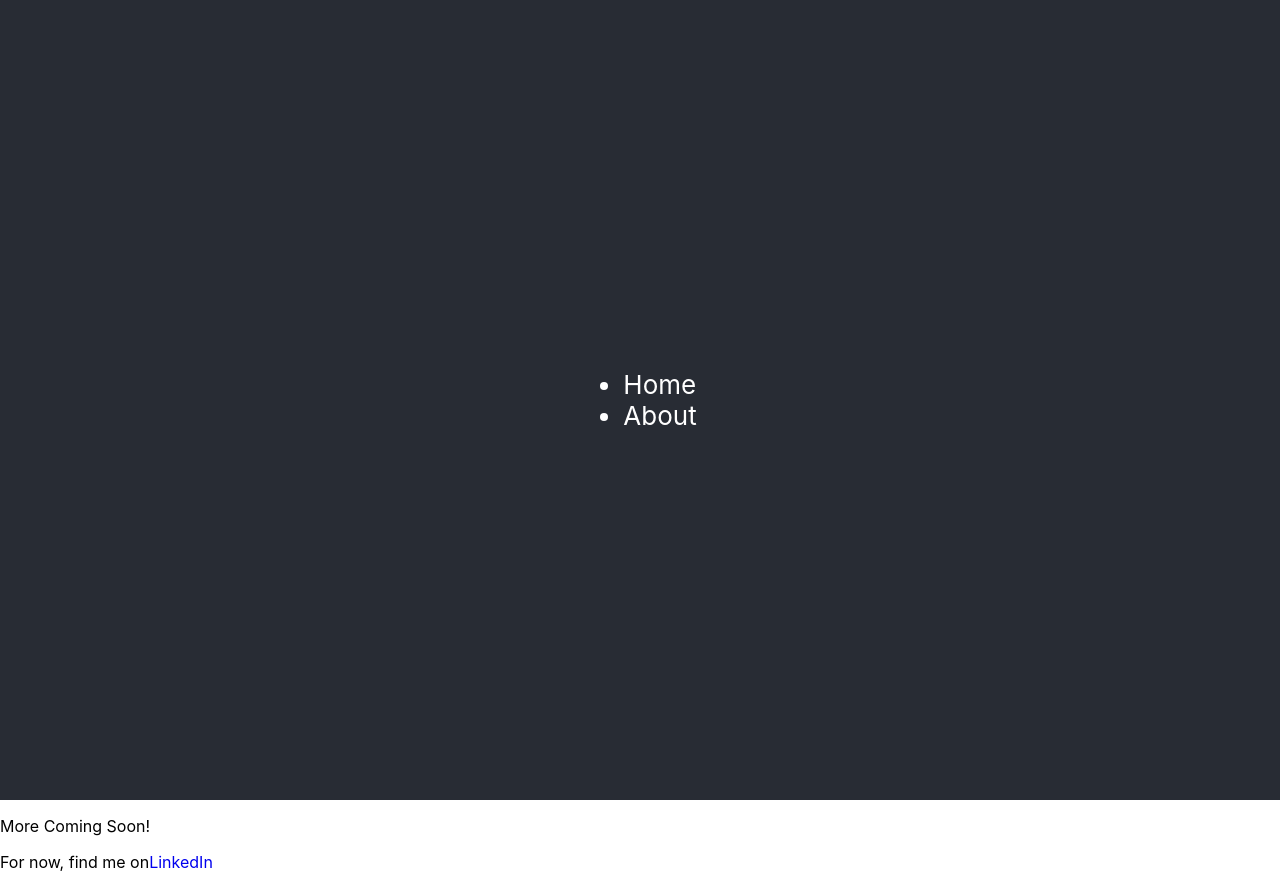
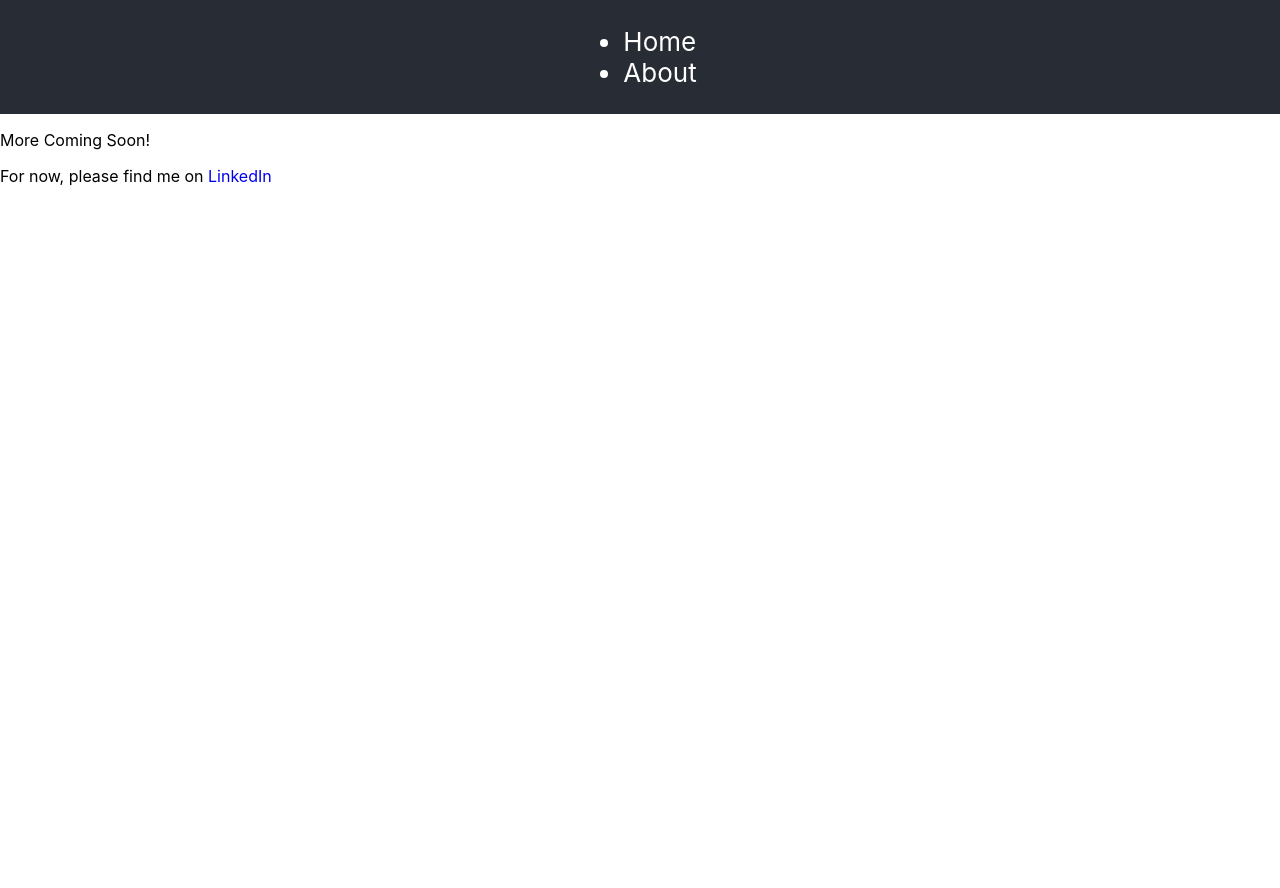
Before and after one commit to kristin-wiseman/kristin-wiseman.github.io, a React (Create React App) app: page / in a window 1280 px wide. After the commit the page ends 800 px from the top, so only its background shows below. Built offline with nearby package versions, Linux system fonts and the light colour scheme.

Commit message:
Shortened header height

```diff
--- a/src/App.css
+++ b/src/App.css
@@ -12,7 +12,6 @@ a {
 
 .App-header {
   background-color: #282c34;
-  min-height: 100vh;
   display: flex;
   flex-direction: column;
   align-items: center;
--- a/src/App.js
+++ b/src/App.js
@@ -27,7 +27,7 @@ class App extends React.Component {
       <div>
         <p>More Coming Soon!</p>
         <p>
-          For now, find me on
+          For now, please find me on&nbsp;
           <a href='https://linkedin.com/in/kristinwiseman' target="_blank">LinkedIn</a>
         </p>
       </div>
```
